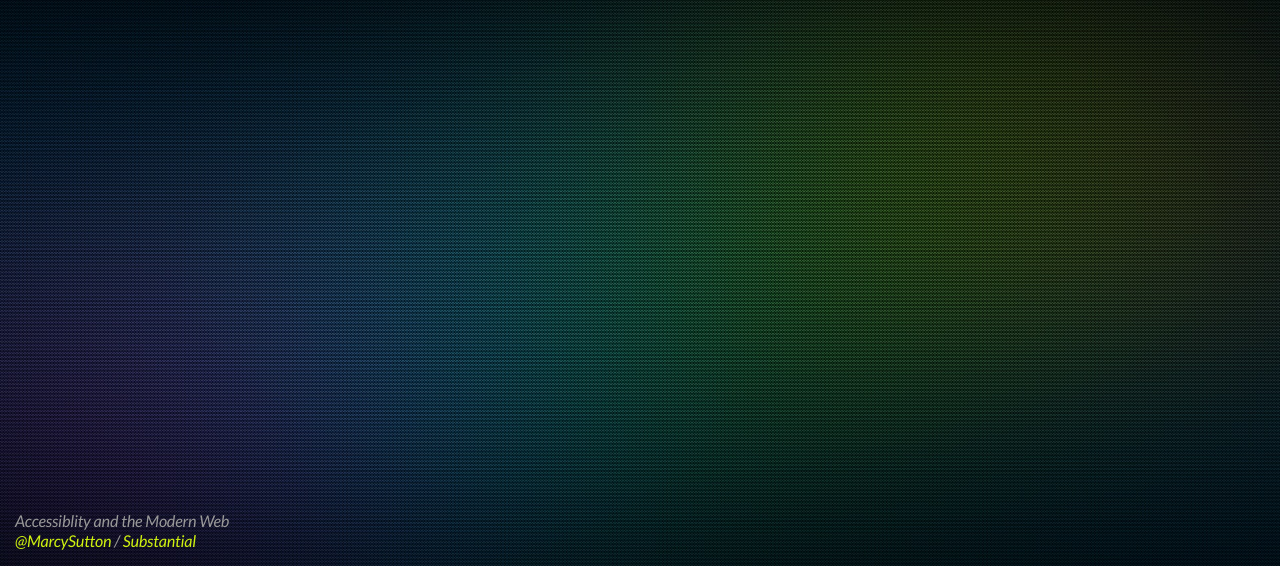
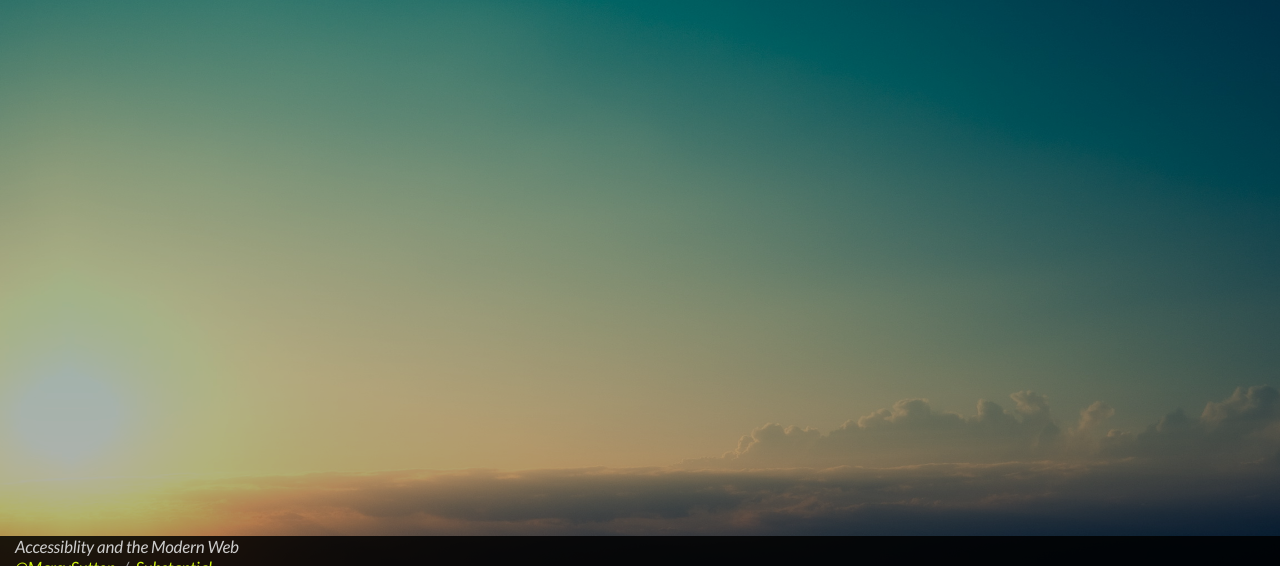
Before and after one commit to marcysutton/accessibility-and-the-modern-web, a website: page index.html in a window 1280 px wide. Shown: the part 234-800 px from the top of the page. Drawn offline with Linux system fonts and the light colour scheme; files whose address does not match are found by name.

Commit message:
Updating background

```diff
--- a/css/theme/template/ms-theme.scss
+++ b/css/theme/template/ms-theme.scss
@@ -56,10 +56,12 @@
  *********************************************/
 
 body {
-  background: black url("dark_colors_background.jpg") repeat center top;
+  background: black url("backgrounds/sky.jpg") repeat-x center top;
+  background-size: cover;
 }
 
 .reveal {
+  background-color: rgba(0, 0, 0, 0.3);
 	font-family: $mainFont;
 	font-size: $mainFontSize;
 	font-weight: 200;
```
Also changed, not shown: css/theme/marcysutton.css.
